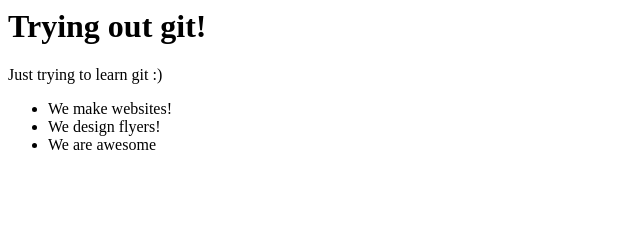
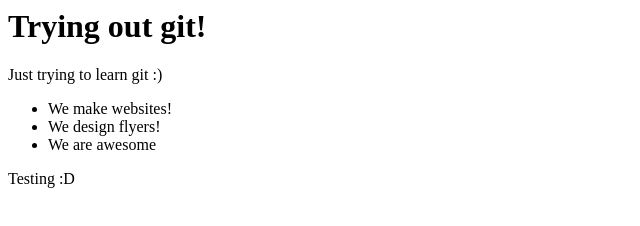
Before and after one commit to DanzGTI/giting-started, a plain HTML site: page index.html in a window 1280 px wide. Shown: the full height of the page, 0-640 px from the left. Drawn offline with Linux system fonts and the light colour scheme.

Commit message:
Added new line to readme.md

```diff
--- a/index.html
+++ b/index.html
@@ -7,3 +7,5 @@
 	<li>We design flyers!</li>
 	<li>We are awesome</li>
 </ul>
+
+<p>Testing :D </p>
```
Also changed, not shown: secondFile.txt, 1 other file.
